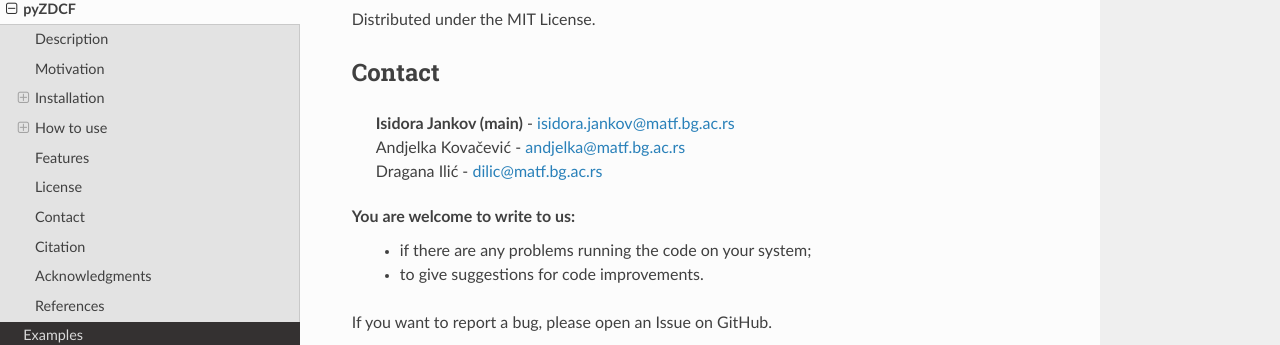
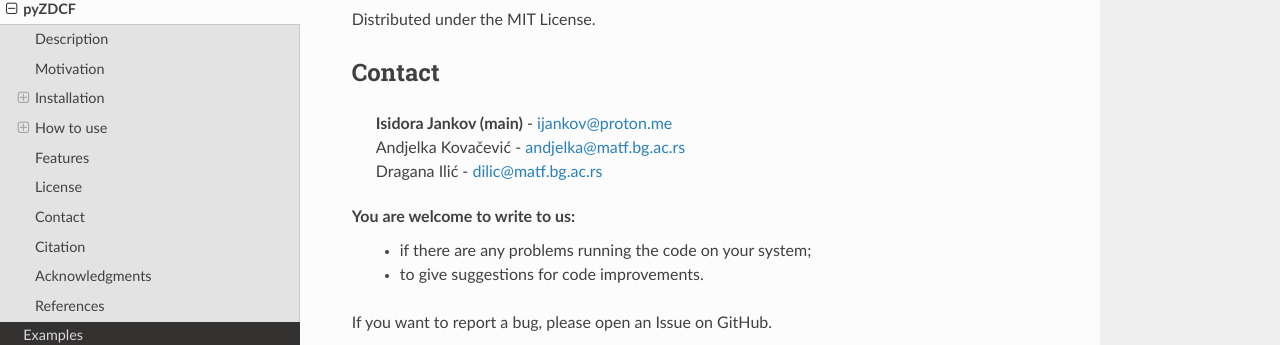
Before and after one commit to LSST-sersag/pyzdcf, a Sphinx documentation site: the page built from docs/pyZDCF/pyZDCF.rst, in a window 1280 px wide and 900 px high, scrolled down 4223 px. Shown: the part 144-489 px from the top of the window. Built offline with Sphinx 7.4.7 and the Read the Docs theme 2.0.0, drawn with Linux system fonts in a browser that asks for light colours.

Commit message:
Email update in pyZDCF.rst

```diff
--- a/docs/pyZDCF/pyZDCF.rst
+++ b/docs/pyZDCF/pyZDCF.rst
@@ -223,7 +223,7 @@
 Contact
 -------
 
-   | **Isidora Jankov (main)** - isidora.jankov@matf.bg.ac.rs
+   | **Isidora Jankov (main)** - ijankov@proton.me
    | Andjelka Kovačević - andjelka@matf.bg.ac.rs
    | Dragana Ilić - dilic@matf.bg.ac.rs
 
```
